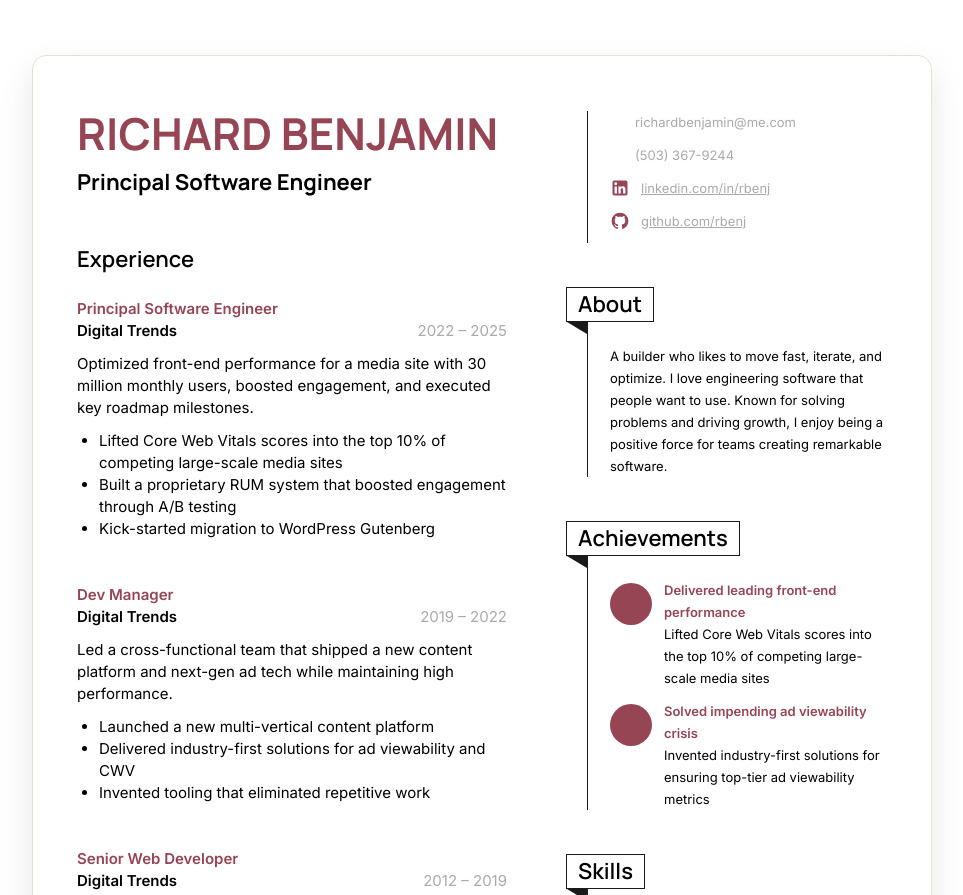
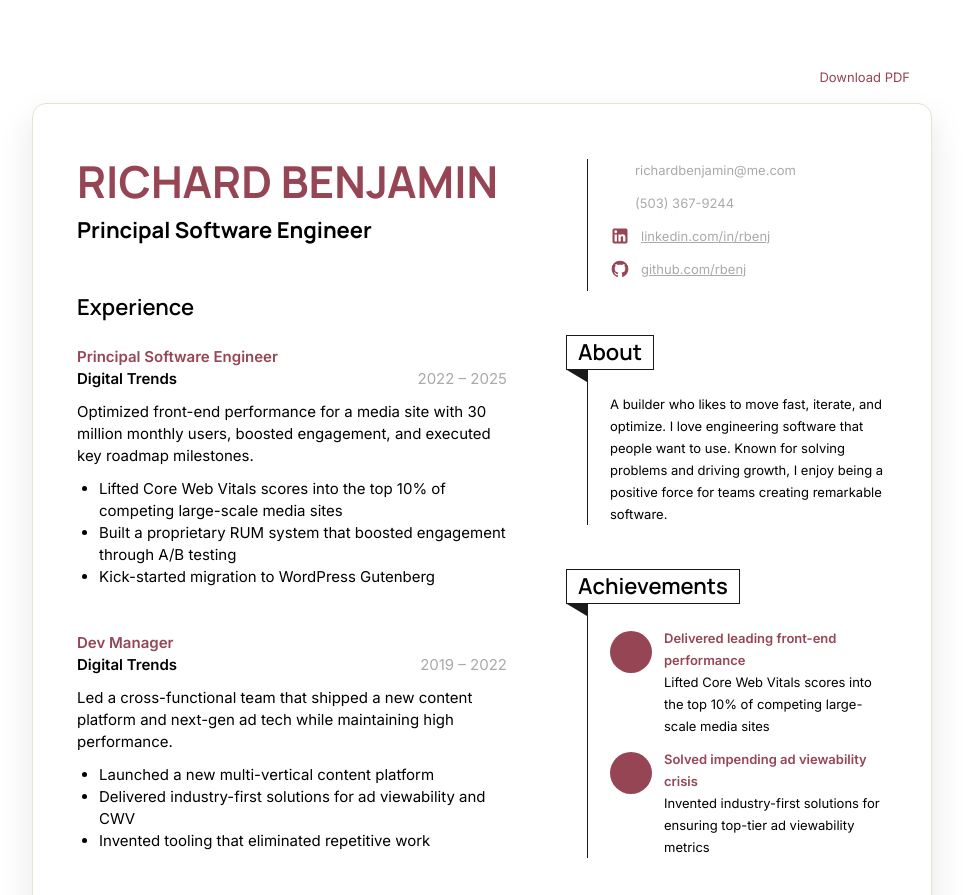
Before and after one commit to rbenj/resume, a plain HTML site: page index.html in a window 1280 px wide. Shown: the top 895 px of the page, without its empty margins (158-1121 px from the left). Drawn offline with Linux system fonts and the light colour scheme.

Commit message:
Added PDF

```diff
--- a/index.html
+++ b/index.html
@@ -76,6 +76,31 @@
 			display: flex;
 			flex-direction: column;
 			justify-content: center;
+		}
+
+		.container__controls {
+			margin-bottom: var(--rhythm-1);
+			width: 100%;
+		}
+
+		.controls {
+			padding: var(--rhythm-2) var(--rhythm-2) 0 var(--rhythm-3);
+			text-align: right;
+		}
+
+		.controls a {
+			align-items: center;
+			color: var(--accent-color);
+			display: inline-flex;
+			font-size: var(--small-font-size);
+			gap: 4px;
+			text-decoration: none;
+		}
+
+		.controls a::before {
+			content: "\e2c4";
+			font-family: "Material Icons";
+			font-size: var(--icon-font-size);
 		}
 
 		.page {
@@ -296,7 +321,11 @@
 
 		@media (min-width: 950px) {
 			.container {
-				padding: var(--rhythm-5) 0;
+				padding: var(--rhythm-4) 0;
+			}
+
+			.container__controls {
+				width: 900px;
 			}
 
 			.page {
@@ -370,6 +399,10 @@
 				text-decoration: none !important;
 			}
 
+			.container__controls {
+				display: none;
+			}
+
 			.page {
 				padding-top: 50pt;
 			}
@@ -405,7 +438,11 @@
 
 <body>
 	<div class="container">
-		<div class="page">
+		<div class="controls container__controls">
+			<a href="richard-benjamin-resume.pdf" download aria-label="Download resume as PDF">Download PDF</a>
+		</div>
+
+		<div class="page container__page">
 			<header class="header page__header">
 				<h1 id="name" class="header__name"></h1>
 				<h2 id="title" class="header__title"></h2>
```
Also changed, not shown: 1 other file.
